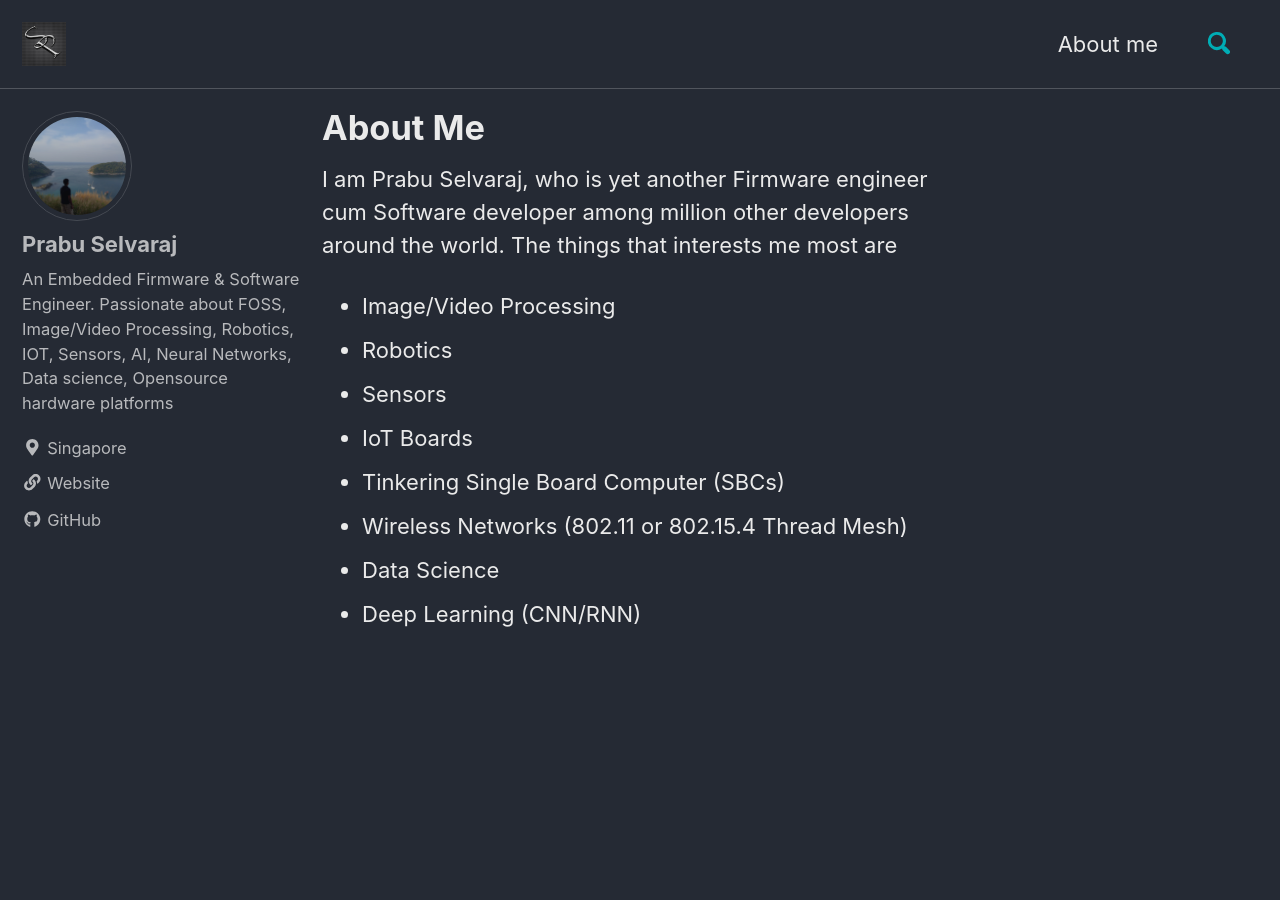
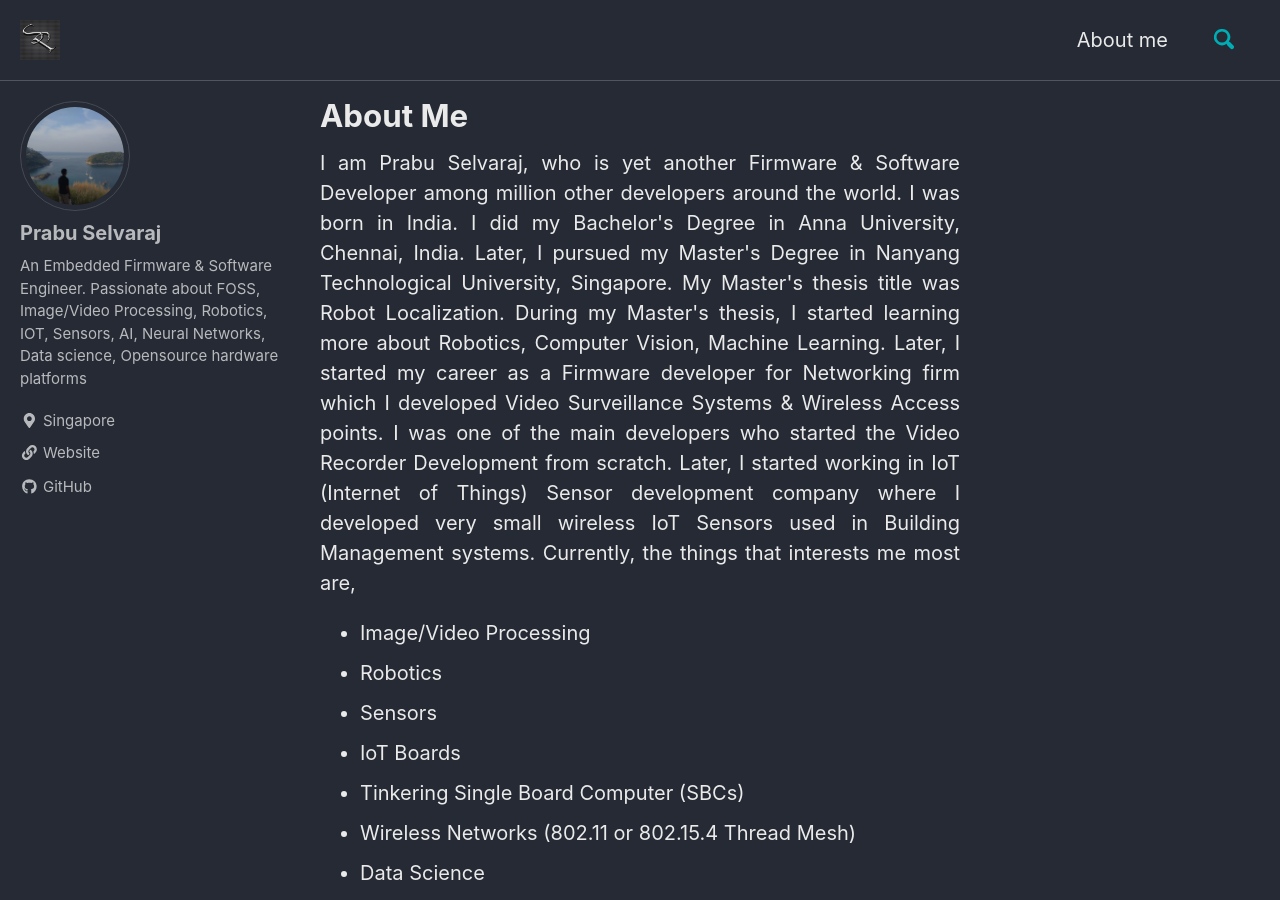
Before and after one commit to prabuselva/prabuselva.github.io, a Jekyll site: the page built from _pages/about-me.md, in a window 1280 px wide and 900 px high. Built offline with Jekyll 4.4.1, drawn with Linux system fonts in a browser that asks for light colours; cached includes are drawn as plain includes; nearby versions of some CDN libraries.

Commit message:
Updated font size and about me page

```diff
--- a/_pages/about-me.md
+++ b/_pages/about-me.md
@@ -3,7 +3,11 @@ title: "About Me"
 permalink: /about-me/
 ---
 
-I am Prabu Selvaraj, who is yet another Firmware engineer cum Software developer among million other developers around the world. The things that interests me most are
+<div style="text-align: justify">
+
+I am Prabu Selvaraj, who is yet another Firmware & Software Developer among million other developers around the world. I was born in India. I did my Bachelor's Degree in Anna University, Chennai, India. Later, I pursued my Master's Degree in Nanyang Technological University, Singapore. My Master's thesis title was Robot Localization. During my Master's thesis, I started learning more about Robotics, Computer Vision, Machine Learning. Later, I started my career as a Firmware developer for Networking firm which I developed Video Surveillance Systems & Wireless Access points. I was one of the main developers who started the Video Recorder Development from scratch. Later, I started working in IoT (Internet of Things) Sensor development company where I developed very small wireless IoT Sensors used in Building Management systems. Currently, the things that interests me most are,
+
+</div>
 
 * Image/Video Processing
 * Robotics
--- a/_sass/minimal-mistakes/_reset.scss
+++ b/_sass/minimal-mistakes/_reset.scss
@@ -8,18 +8,18 @@ html {
   /* apply a natural box layout model to all elements */
   box-sizing: border-box;
   background-color: $background-color;
-  font-size: 16px;
+  font-size: 14px;
 
   @include breakpoint($medium) {
+    font-size: 16px;
+  }
+
+  @include breakpoint($large) {
     font-size: 18px;
   }
 
-  @include breakpoint($large) {
+  @include breakpoint($x-large) {
     font-size: 20px;
-  }
-
-  @include breakpoint($x-large) {
-    font-size: 22px;
   }
 
   -webkit-text-size-adjust: 100%;
```
